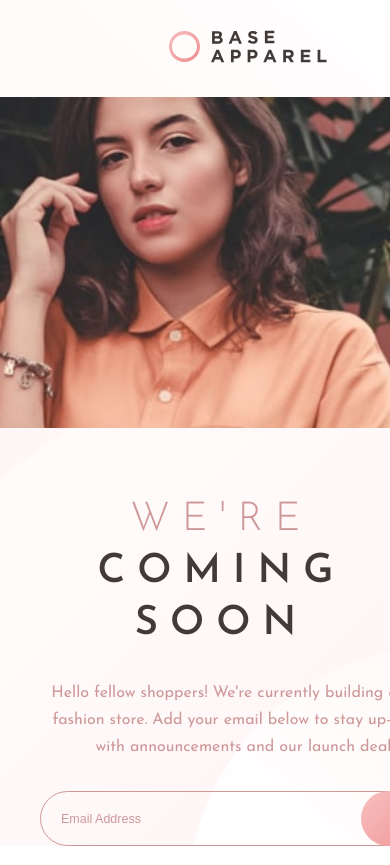
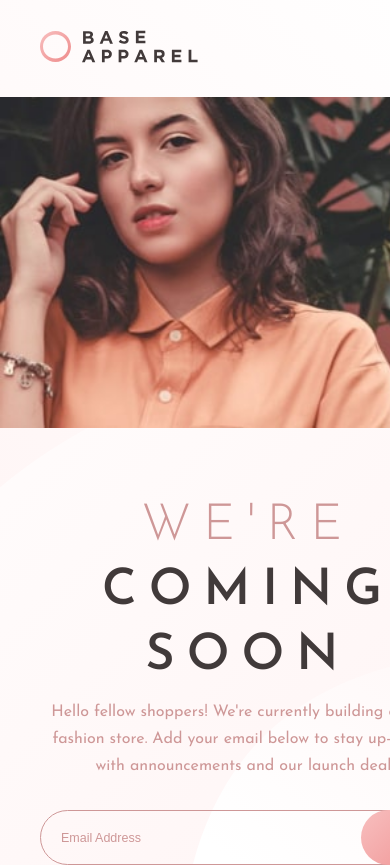
Before and after one commit to samadjei/Base-Apparel-Coming-Soon, a plain HTML site: page index.html in a window 390 px wide. Shown: the top 865 px of the page. Drawn offline with Linux system fonts and the light colour scheme.

Commit message:
Completed Project

```diff
--- a/style.css
+++ b/style.css
@@ -50,7 +50,8 @@ body {
 }
 
 .logo {
-  margin: 6rem 0;
+  margin-top: 6.5rem;
+  margin-bottom: 13.8rem;
 }
 
 .bg-img-mobile img {
@@ -168,6 +169,7 @@ button:hover {
 
   .logo {
     margin: 3rem 0;
+    text-align: left;
   }
 
   .left-content {
@@ -176,7 +178,12 @@ button:hover {
   }
 
   h1 {
-    font-size: 4rem;
+    margin: auto;
+  }
+
+  p {
+    margin-top: 1rem;
+    margin-bottom: 3rem;
   }
 
   .bg-img-mobile img {
```
